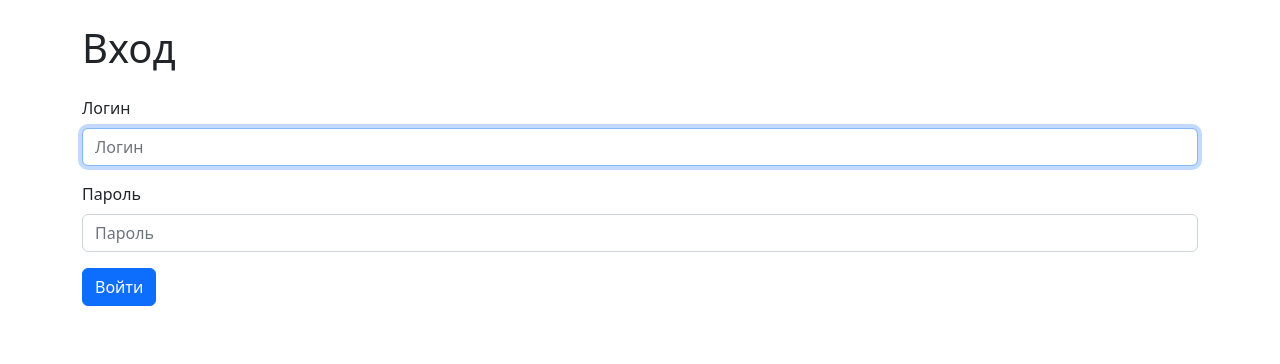
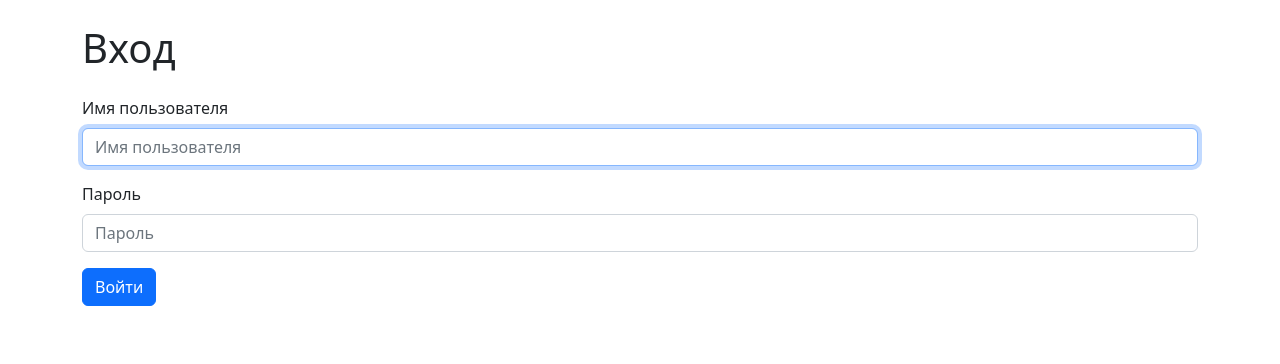
Before and after one commit to YuliaPie/Task-Manager, a Django app: page /login/ in a window 1280 px wide. Shown: the part 56-420 px from the top of the page. Run offline with Django 5.2, Linux system fonts and the light colour scheme.

Commit message:
login template  username field fixed

```diff
--- a/task_manager/templates/login.html
+++ b/task_manager/templates/login.html
@@ -28,8 +28,11 @@
 <form method="post" action="{% url 'login' %}">
     {% csrf_token %}
     <div class="mb-3">
-        <label class="form-label" for="id_username">Логин</label>
-        <input type="text" name="username" autofocus autocapitalize="none" autocomplete="username" maxlength="150" class="form-control" placeholder="Логин" required id="id_username" value="{{ request.session.username | default_if_none:'' }}">
+        <label class="form-label" for="id_username">Имя пользователя</label>
+        <input type="text" name="username" autofocus autocapitalize="none"
+               autocomplete="username" maxlength="150" class="form-control"
+               placeholder="Имя пользователя" required id="id_username"
+               value="{{ request.session.username | default_if_none:'' }}">
     </div>
     <div class="mb-3">
         <label class="form-label" for="id_password">Пароль</label>
```
